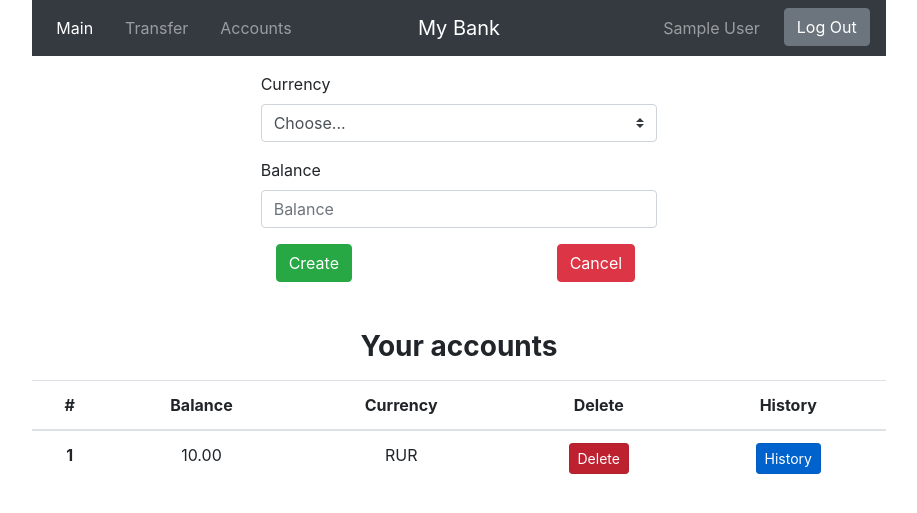
After one commit to yaskev/mybank, a Django app: page /newaccount/ in a window 1280 px wide. The commit adds this page. Shown: the top 513 px of the page, without its empty margins (181-1098 px from the left). Run offline with Django 3.2, Linux system fonts and the light colour scheme; a user stored in the database is signed in; tables that the repository leaves empty hold one stand-in row (values such as "Sample post"); some libraries are stand-ins or nearby versions.

Commit message:
Create and delete accounts

```diff
--- a/mybank/mybank/forms.py
+++ b/mybank/mybank/forms.py
@@ -20,3 +20,8 @@ class SignUpForm(forms.Form):
 
         if User.objects.filter(email=data.get('email')).exists():
             raise forms.ValidationError('Not unique email')
+
+
+class CreateAccountForm(forms.Form):
+    currency = forms.ChoiceField(choices=(('RUR', 'RUR'), ('USD', 'USD'), ('EUR', 'EUR')))
+    balance = forms.DecimalField(min_value=0)
--- a/mybank/mybank/models.py
+++ b/mybank/mybank/models.py
@@ -25,9 +25,9 @@ class Account(models.Model):
 
 class Transaction(models.Model):
     """Stores the movements of money"""
-    sender = models.ForeignKey(Account, on_delete=models.PROTECT,
+    sender = models.ForeignKey(Account, on_delete=models.CASCADE,
                                related_name='outgoing')
-    receiver = models.ForeignKey(Account, on_delete=models.PROTECT,
+    receiver = models.ForeignKey(Account, on_delete=models.CASCADE,
                                  related_name='incoming')
     amount = models.DecimalField(max_digits=15, decimal_places=2)
     comment = models.CharField(max_length=255)
--- a/mybank/mybank/templates/accounts.html
+++ b/mybank/mybank/templates/accounts.html
@@ -1 +1,37 @@
 {% extends "base.html" %}
+
+{% block next %}
+{% block create %}
+<div class="col-lg-2 offset-lg-9 mt-3">
+    <a href="/newaccount" class="btn btn-success" > New account </a>
+</div>
+{% endblock %}
+
+<div class="container mt-5" align="center">
+    <h3><b> Your accounts </b></h3>
+</div>
+
+<table class="table table-hover col-lg-8 offset-2 mt-3">
+    <thead>
+        <tr  align="center">
+        <th  scope="col">#</th>
+        <th  scope="col">Balance</th>
+        <th  scope="col">Currency</th>
+        <th  scope="col">Delete</th>
+        <th  scope="col">History</th>
+        </tr>
+    </thead>
+        <tbody>
+            {% for a in accounts %}
+            <tr align="center">
+                <th scope="row"> {{ a.id }} </th>
+                <td> {{ a.balance }} </td>
+                <td> {{ a.currency }} </td>
+                <td> <a href="/accounts/delete/{{ a.id }}" method="POST" class="btn btn-danger btn-sm active" role="button" aria-pressed="true">Delete</a> </td>
+                <td> <a href="/feed/{{ a.id }}" class="btn btn-primary btn-sm active" role="button" aria-pressed="true">History</a> </td>
+            </tr>
+            {% endfor %}
+        </tbody>
+</table>
+
+{% endblock %}
--- a/mybank/mybank/templates/base.html
+++ b/mybank/mybank/templates/base.html
@@ -25,7 +25,7 @@
                 <a class="nav-link pl-4" href="/transfer"> Transfer </a>
             </li>
             <li class="nav-item">
-                <a class="nav-link pl-4" href="/accmanager"> Accounts </a>
+                <a class="nav-link pl-4" href="/accounts"> Accounts </a>
         </ul>
     </div>
     <div class="mx-auto order-0">
--- /dev/null
+++ b/mybank/mybank/templates/creation.html
@@ -0,0 +1,30 @@
+{% extends "accounts.html" %}
+{% block create %}
+    <div class="container col-lg-4 offset-4 mt-3">
+    <form action="" method="POST">{% csrf_token %}
+        <div class="form-group">
+            <label class="mr-sm-2" for="inlineFormCustomSelect">Currency</label>
+            <select class="custom-select mr-sm-2" name="currency">
+                <option selected>Choose...</option>
+                <option value="RUR">RUR</option>
+                <option value="USD">USD</option>
+                <option value="EUR">EUR</option>
+            </select>
+        </div>
+        <div class="form-group">
+            <label for="exampleInputPassword1">Balance</label>
+            <input type="number" class="form-control" name="balance" placeholder="Balance">
+        </div>
+        <div class="container">
+            <div class="row">
+                <div class="col-sm">
+                    <button type="submit" class="btn btn-success">Create</button>
+                </div>
+                <div class="col-sm offset-5">
+                    <a href="/accounts" class="btn btn-danger"> Cancel </a>
+                </div>
+            </div>
+        </div>
+    </form>
+    </div>
+{% endblock %}
--- a/mybank/mybank/urls.py
+++ b/mybank/mybank/urls.py
@@ -19,13 +19,21 @@ from django.urls import path
 from django.contrib.auth.views import LoginView, LogoutView
 from django.views.generic import TemplateView
 
-from .views import SignUpView, MainView
+from .views import SignUpView,\
+                    MainView, \
+                    AccountManager, \
+                    AccountDeletion, \
+                    CreateAccountView
 
 urlpatterns = [
     path('admin/', admin.site.urls),
     path('login/', LoginView.as_view(template_name='login.html')),
     path('signup/', SignUpView.as_view()),
+    path('logout/', LogoutView.as_view()),
+
     path('feed/<int:account>', MainView.as_view()),
     path('feed/', TemplateView.as_view(template_name='feed.html')),
-    path('logout/', LogoutView.as_view()),
+    path('accounts/delete/<int:account>', AccountDeletion.as_view()),
+    path('accounts', AccountManager.as_view()),
+    path('newaccount/', CreateAccountView.as_view()),
 ]
--- a/mybank/mybank/views.py
+++ b/mybank/mybank/views.py
@@ -7,7 +7,7 @@ from django.utils.decorators import method_decorator
 from django.db.models import Q
 
 
-from .forms import SignUpForm
+from .forms import SignUpForm, CreateAccountForm
 from .models import Client, Account, Transaction
 
 
@@ -44,3 +44,46 @@ class MainView(TemplateView):
                        'trans': Transaction.objects.filter(
                            Q(sender=account) | Q(receiver=account)),
                        })
+
+
+class AccountManager(TemplateView):
+    template_name = 'accounts.html'
+
+    @method_decorator(login_required)
+    def get(self, request, *args, **kwargs):
+        return render(request, self.template_name,
+                      {'accounts': Client.objects.get
+                       (id=request.user.id).accounts.all()})
+
+
+class AccountDeletion(TemplateView):
+    template_name = 'accounts.html'
+
+    @method_decorator(login_required)
+    def get(self, request, account, *args, **kwargs):
+        Client.objects.get(id=request.user.id).delete_account(account)
+        return HttpResponseRedirect('/accounts')
+
+
+class CreateAccountView(TemplateView):
+    template_name = 'creation.html'
+    form_class = CreateAccountForm
+
+    @method_decorator(login_required)
+    def get(self, request, *args, **kwargs):
+        return render(request, self.template_name,
+                      {'accounts': Client.objects.get
+                       (id=request.user.id).accounts.all()})
+
+    @method_decorator(login_required)
+    def post(self, request, *args, **kwargs):
+        form = self.form_class(request.POST)
+        if form.is_valid():
+            data = form.cleaned_data
+            user = Client.objects.get(id=request.user.id)
+            Account.objects.create(currency=data['currency'],
+                                   balance=data['balance'],
+                                   owner=user)
+            return HttpResponseRedirect('/accounts')
+
+        return render(request, self.template_name, {'form': form})
```
Also changed, not shown: mybank/mybank/templates/main.html (+8 -8 lines), mybank/mybank/migrations/0004_auto_20190421_1404.py (added), mybank/mybank/static/images/icon.png (deleted).
